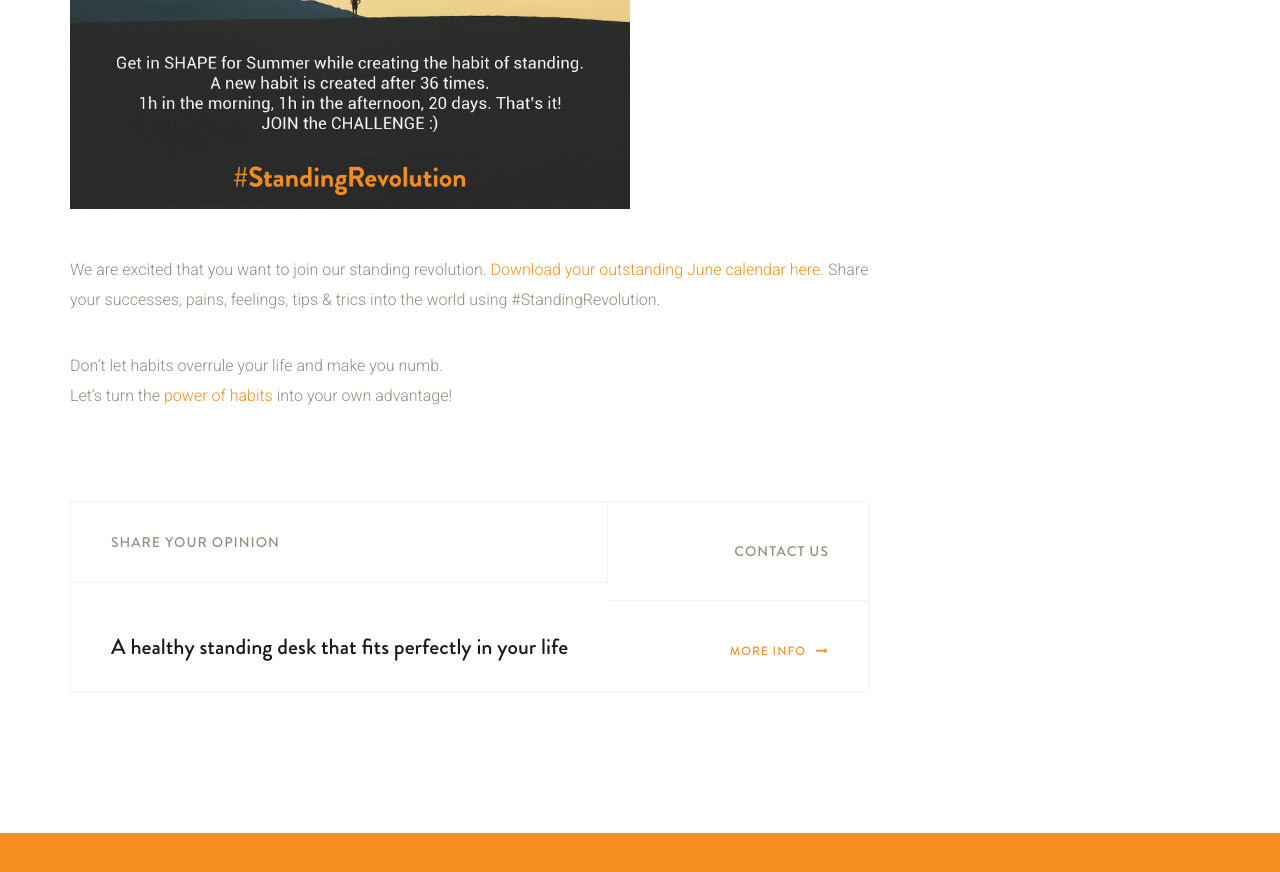
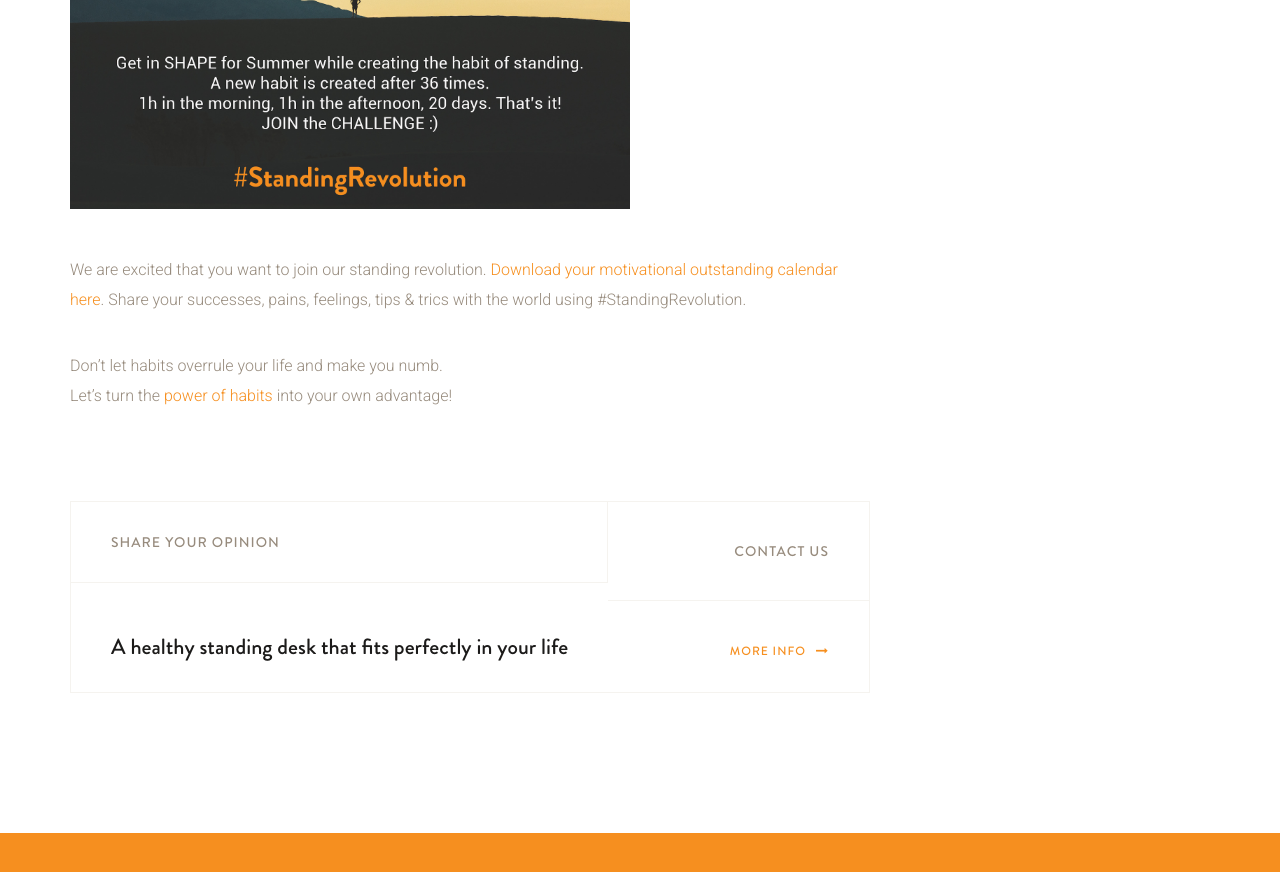
Before and after one commit to samuelrieder/jaswig.github.io, a Jekyll site: the page built from _posts/2016-06-03-StandingChallenge.markdown, in a window 1280 px wide and 900 px high, scrolled down 1675 px. Shown: the top 872 px of the window. Built offline with Jekyll 4.4.1, drawn with Linux system fonts in a browser that asks for light colours; nearby versions of some CDN libraries.

Commit message:
Update 2016-06-03-StandingChallenge.markdown

```diff
--- a/_posts/2016-06-03-StandingChallenge.markdown
+++ b/_posts/2016-06-03-StandingChallenge.markdown
@@ -31,7 +31,7 @@ Because it is not easy to undo a habit, we want to help you. We will remember yo
 
 ![standing challenge](/images/blog/standingchallenge.jpg){:.medium}
 
-We are excited that you want to join our standing revolution. [Download your outstanding June calendar here](/images/blog/outstandingjune.pdf). Share your successes, pains, feelings, tips & trics into the world using #StandingRevolution.
+We are excited that you want to join our standing revolution. [Download your motivational outstanding calendar here](/images/blog/standingchallengecalendar.jpg). Share your successes, pains, feelings, tips & trics with the world using #StandingRevolution.
 
 Don’t let habits overrule your life and make you numb.
 Let’s turn the [power of habits](http://charlesduhigg.com/the-power-of-habit/) into your own advantage!
```
